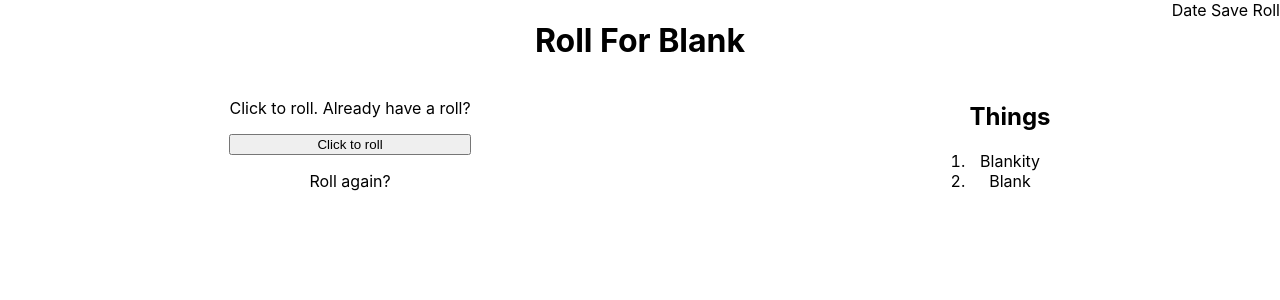
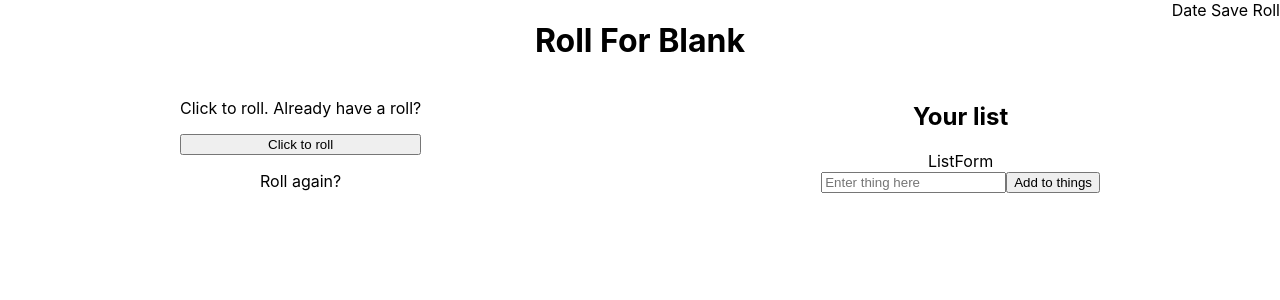
Before and after one commit to ckaynatividad/roll-for-blank, a React (Create React App) app: page / in a window 1280 px wide. Shown: the top 300 px of the page. Built offline with nearby package versions, Linux system fonts and the light colour scheme.

Commit message:
added form that adds to list array, list now functional

```diff
--- /dev/null
+++ b/src/components/List.jsx
@@ -0,0 +1,13 @@
+import React from "react";
+
+export default function List({ listItems }) {
+  return (
+    <div>
+      <ol>
+        {listItems.map((item, i) => (
+          <li key={item.id}>{item.description}</li>
+        ))}
+      </ol>
+    </div>
+  );
+}
--- a/src/components/ListForm.jsx
+++ b/src/components/ListForm.jsx
@@ -1,18 +1,28 @@
 import React from "react";
 import { useState } from "react";
 
-export default function ListForm() {
-  const [thing, setThing] = useState("");
+export default function ListForm({ listItems, listItem, setListItem }) {
+  const handleSubmit = async (e) => {
+    e.preventDefault();
+    listItems.push({
+      id: listItems.length + 1,
+      description: listItem,
+    });
+    setListItem("");
+  };
   return (
     <div>
       ListForm
       <form>
-        {/* <input
-        className="inputs"
-        type="text"
-        value={}
-        placeholder="Enter thing here"
-        /> */}
+        <input
+          type="text"
+          placeholder="Enter thing here"
+          value={listItem}
+          onChange={(e) => {
+            setListItem(e.target.value);
+          }}
+        />
+        <button onClick={handleSubmit}>Add to things</button>
       </form>
     </div>
   );
--- a/src/views/Home.jsx
+++ b/src/views/Home.jsx
@@ -1,7 +1,7 @@
 import React from "react";
 import Header from "../components/Header";
 import DiceRoller from "./Dice";
-import ListThings from "./ListThings";
+import ListItems from "./ListItems";
 
 export default function Home() {
   return (
@@ -9,7 +9,7 @@ export default function Home() {
       <Header />
       <div className="main">
         <DiceRoller />
-        <ListThings />
+        <ListItems />
       </div>
     </div>
   );
--- /dev/null
+++ b/src/views/ListItems.jsx
@@ -0,0 +1,22 @@
+import React, { useState } from "react";
+import List from "../components/List";
+import ListForm from "../components/ListForm";
+
+export default function ListItems() {
+  const [listItem, setListItem] = useState("");
+  const [listItems, , setListItems] = useState([]);
+
+  return (
+    <div>
+      <ol>
+        <h2>Your list</h2>
+        <List listItems={listItems} />
+        <ListForm
+          listItems={listItems}
+          listItem={listItem}
+          setListItem={setListItem}
+        />
+      </ol>
+    </div>
+  );
+}
--- a/src/views/ListThings.jsx
+++ /dev/null
@@ -1,13 +0,0 @@
-import React from "react";
-
-export default function ListThings() {
-  return (
-    <div>
-      <ol>
-        <h2>Things</h2>
-        <li>Blankity</li>
-        <li>Blank</li>
-      </ol>
-    </div>
-  );
-}
```
Also changed, not shown: src/services.js/testList.js (added, +18 -0 lines).
